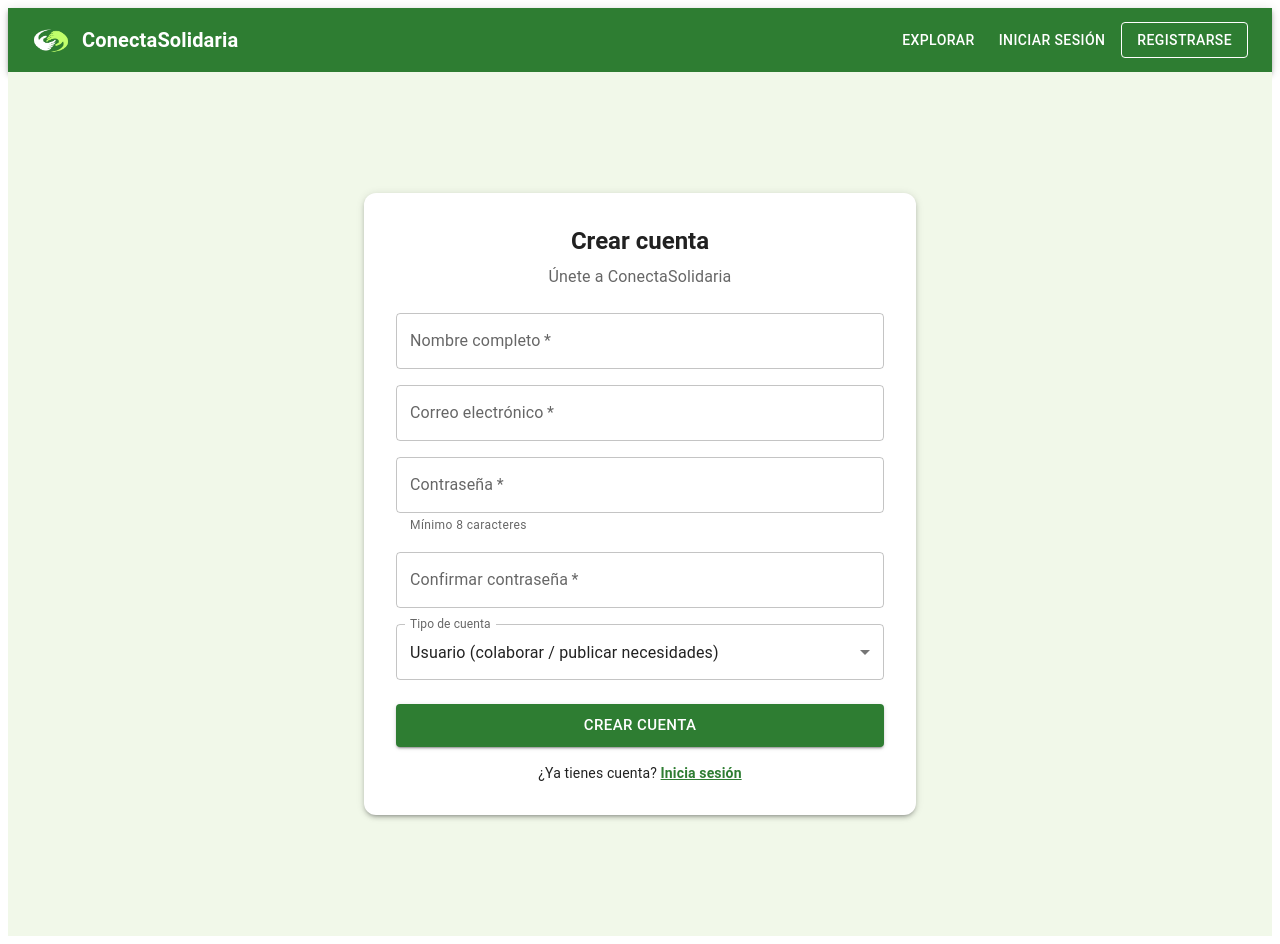
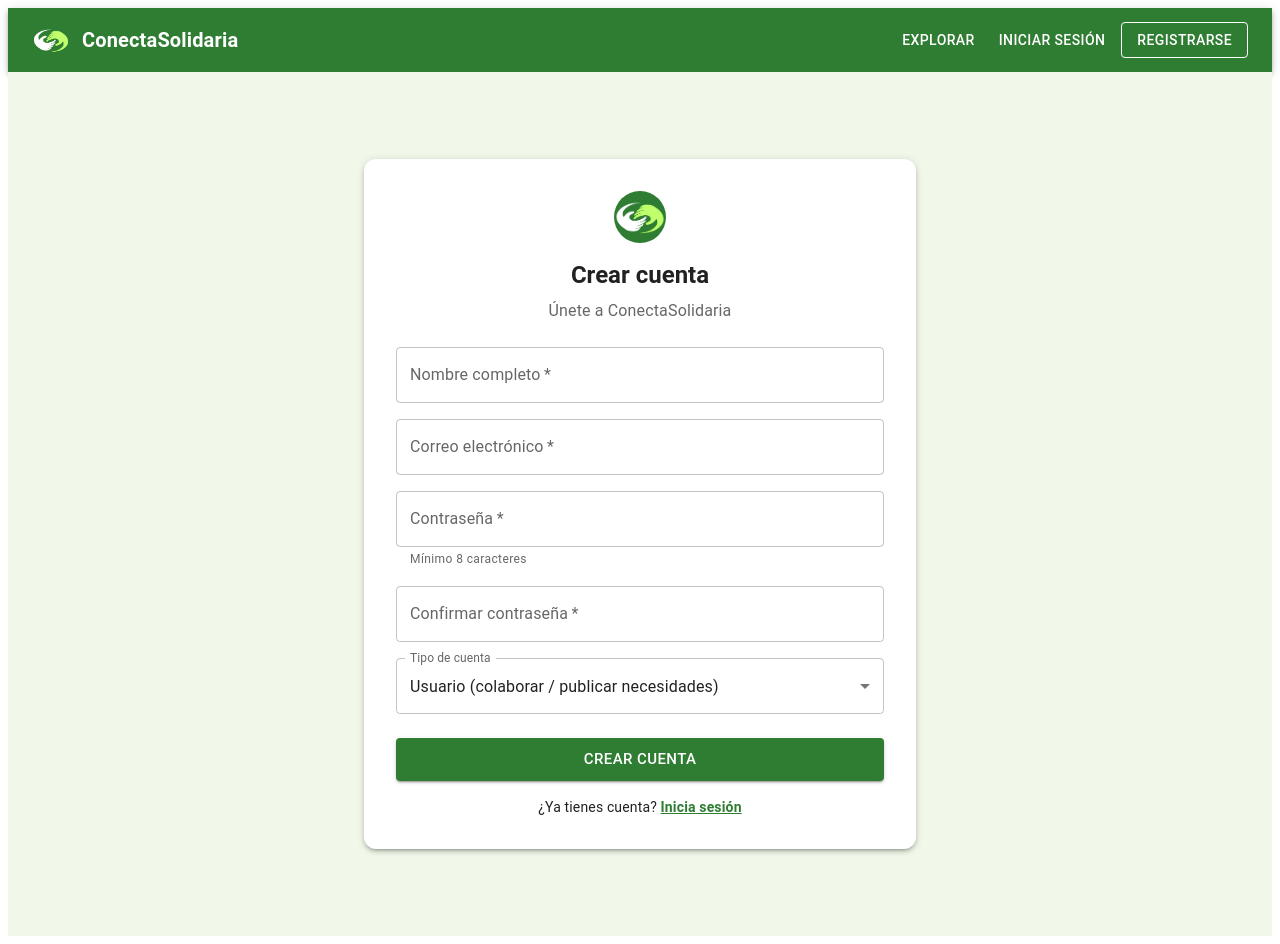
Before and after one commit to PoliMdz777/conecta-solidaria, a React (Create React App) app in the folder frontend/: page /register in a window 1280 px wide. Built offline with nearby package versions, Linux system fonts and the light colour scheme.

Commit message:
add brand logo header to login and register cards

```diff
--- a/frontend/src/pages/LoginPage.jsx
+++ b/frontend/src/pages/LoginPage.jsx
@@ -51,6 +51,15 @@ export default function LoginPage() {
                display: 'flex', alignItems: 'center' }}>
       <Container maxWidth="sm">
         <Paper elevation={3} sx={{ p: 4, borderRadius: 3 }}>
+
+        <Box sx={{ display: 'flex', justifyContent: 'center', mb: 2 }}>
+          <Box
+            component="img"
+            src="/logo.png"
+            alt="Logo ConectaSolidaria"
+            sx={{ width: 52, height: 52, borderRadius: '50%' }}
+          />
+        </Box>
 
           <Typography variant="h5" fontWeight="bold" textAlign="center" mb={1}>
             Iniciar sesión
--- a/frontend/src/pages/RegisterPage.jsx
+++ b/frontend/src/pages/RegisterPage.jsx
@@ -40,6 +40,14 @@ export default function RegisterPage() {
     <Box sx={{ backgroundColor: '#f1f8e9', minHeight: '100vh', display: 'flex', alignItems: 'center', py: 4 }}>
       <Container maxWidth="sm">
         <Paper elevation={3} sx={{ p: 4, borderRadius: 3 }}>
+        <Box sx={{ display: 'flex', justifyContent: 'center', mb: 2 }}>
+          <Box
+            component="img"
+            src="/logo.png"
+            alt="Logo ConectaSolidaria"
+            sx={{ width: 52, height: 52, borderRadius: '50%' }}
+          />
+        </Box>
           <Typography variant="h5" fontWeight="bold" textAlign="center" mb={1}>Crear cuenta</Typography>
           <Typography color="text.secondary" textAlign="center" mb={3}>Únete a ConectaSolidaria</Typography>
           {error && <Alert severity="error" sx={{ mb: 2 }}>{error}</Alert>}
```
